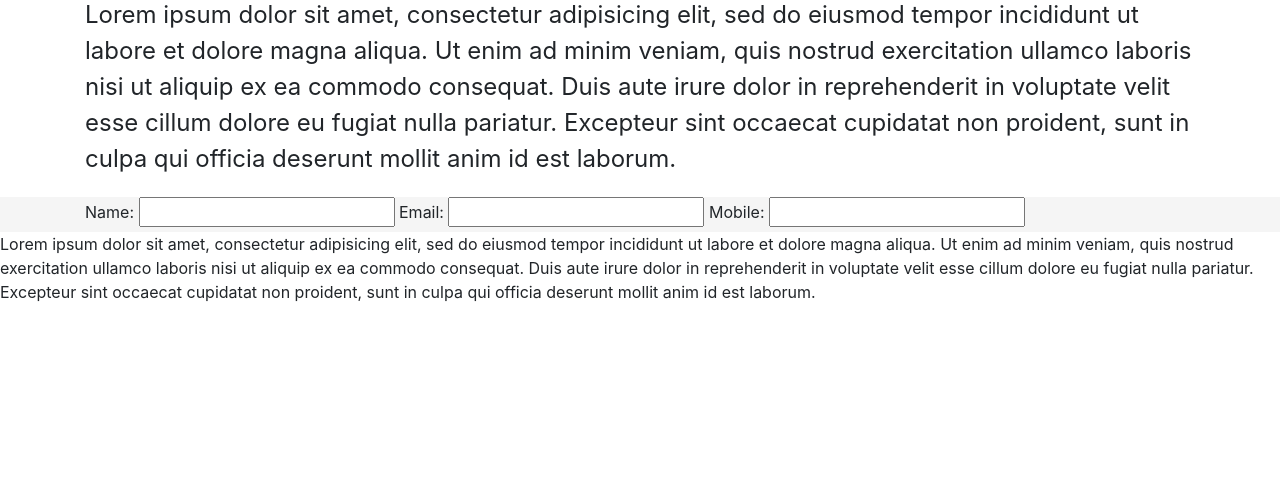
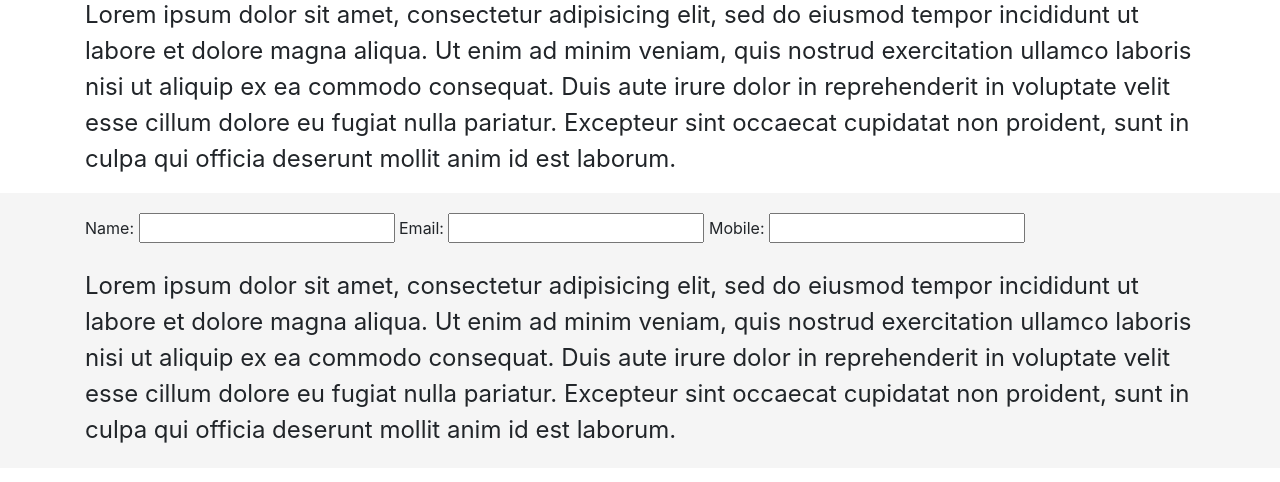
Before and after one commit to amt240/sample, a plain HTML site: page web.html in a window 1280 px wide. Shown: the part 1351-1833 px from the top of the page. Before the commit the page ends 1671 px from the top, so only its background shows below. Drawn offline with nearby package versions, Linux system fonts and the light colour scheme.

Commit message:
adding new things in web.html

```diff
--- a/web.html
+++ b/web.html
@@ -114,7 +114,8 @@
 	</section>
 	<!-- Contact Form -->
 	<section style="background-color: #f5f5f5">
-		<div style="margin-top: 20px;" class="container">
+		<div style="padding-top: 20px;"
+				class="container">
 			<form method="post" action="">
 
 				<label>Name:</label>
@@ -131,12 +132,13 @@
 		</div>
 
 	</section>
-	<p >Lorem ipsum dolor sit amet, consectetur adipisicing elit, sed do eiusmod
+	<section style="background-color: #f5f5f5;margin-bottom: 30px">
+	<p class="container" style="font-size: 24px; padding-top: 20px;padding-bottom: 20px;">Lorem ipsum dolor sit amet, consectetur adipisicing elit, sed do eiusmod
 	tempor incididunt ut labore et dolore magna aliqua. Ut enim ad minim veniam,
 	quis nostrud exercitation ullamco laboris nisi ut aliquip ex ea commodo
 	consequat. Duis aute irure dolor in reprehenderit in voluptate velit esse
 	cillum dolore eu fugiat nulla pariatur. Excepteur sint occaecat cupidatat non
 	proident, sunt in culpa qui officia deserunt mollit anim id est laborum.</p>
-
+</section>
 </body>
 </html>
```
